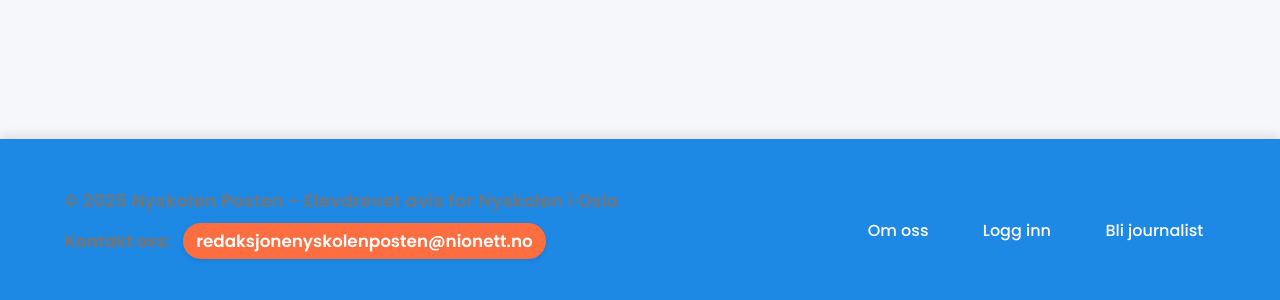
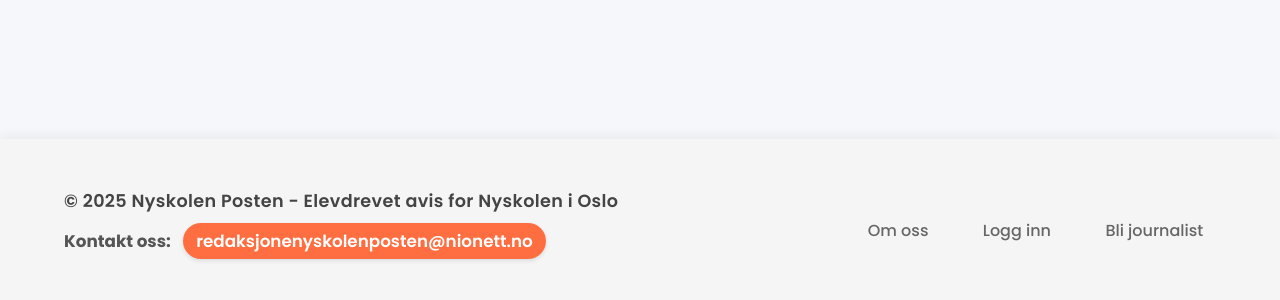
Before and after one commit to NyskolenPosten/NyskolenPosten, a React (Create React App) app: page /#/register in a window 1280 px wide. Shown: the part 756-1056 px from the top of the page. Built offline with nearby package versions, Linux system fonts and the light colour scheme.

Commit message:
Changed footer text color to grey with white background

```diff
--- a/src/components/Footer.css
+++ b/src/components/Footer.css
@@ -1,11 +1,11 @@
 /* Footer.css - Styling for bunnteksten */
 
 .footer {
-  background-color: var(--primary-color);
-  color: white;
+  background-color: #f5f5f5;
+  color: #555555;
   padding: 2.5rem 0;
   margin-top: 3rem;
-  box-shadow: 0 -4px 10px rgba(0, 0, 0, 0.1);
+  box-shadow: 0 -4px 10px rgba(0, 0, 0, 0.05);
 }
 
 .footer-innhold {
@@ -26,12 +26,14 @@
   margin: 0.5rem 0;
   font-size: 1.05rem;
   line-height: 1.6;
+  color: #555555;
 }
 
 .footer-info p:first-child {
   font-weight: 600;
   letter-spacing: 0.02em;
   font-size: 1.1rem;
+  color: #444444;
 }
 
 .footer-info a {
@@ -59,7 +61,7 @@
 }
 
 .footer-lenker a {
-  color: white;
+  color: #666666;
   text-decoration: none;
   transition: all 0.3s ease;
   padding: 0.4rem 0.8rem;
@@ -68,8 +70,9 @@
 }
 
 .footer-lenker a:hover, .footer-lenker a:focus {
-  background-color: rgba(255, 255, 255, 0.2);
+  background-color: rgba(0, 0, 0, 0.05);
   transform: translateY(-2px);
+  color: var(--primary-color);
 }
 
 @media (max-width: 768px) {
```
